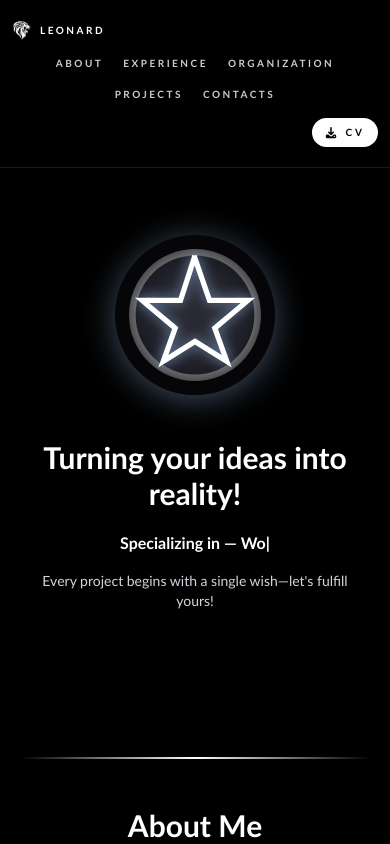
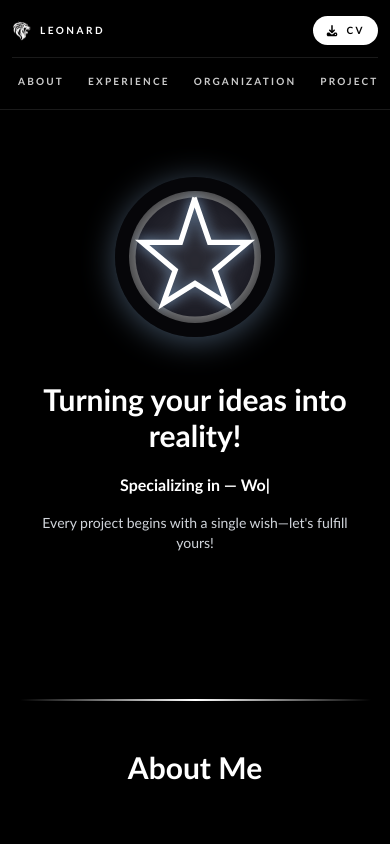
Before and after one commit to LeonArif/Web-Portofolio, a React (Vite) app in the folder Portofolio/: page / in a window 390 px wide. Shown: the top 844 px of the page. Built offline with nearby package versions, Linux system fonts and the light colour scheme.

Commit message:
style: interactive design

```diff
--- a/Portofolio/src/components/Navbar.jsx
+++ b/Portofolio/src/components/Navbar.jsx
@@ -21,21 +21,8 @@ export default function Navbar({ activePath, onNavigate }) {
     }
   }
 
-  return (
-    <header className="sticky top-0 z-50 border-b border-white/10 bg-black/80 backdrop-blur-md">
-      <nav className="mx-auto grid w-full max-w-7xl grid-cols-1 items-center gap-3 px-3 py-5 sm:px-4 md:grid-cols-[1fr_auto_1fr] md:gap-4 md:px-8 lg:px-10">
-        <button
-          type="button"
-          onClick={() => handleNavClick('/')}
-          className="flex items-center gap-2 justify-self-start text-white transition-transform duration-300 hover:scale-[1.02]"
-          aria-label="Go to top"
-        >
-          <img className="h-5 w-5 sm:h-6 sm:w-6" src="/images/navbar/pp.png" alt="Leonard logo" />
-          <span className={navLabelClass}>LEONARD</span>
-        </button>
-
-        <div className="flex flex-wrap items-center justify-center gap-x-3 gap-y-2 justify-self-center md:gap-x-5 lg:gap-x-8">
-          {navItems.map((item) => {
+  const renderNavItems = (buttonClass) => (
+    navItems.map((item) => {
       const isActive = activePath === item.hash
 
       return (
@@ -43,12 +30,61 @@ export default function Navbar({ activePath, onNavigate }) {
           key={item.label}
           type="button"
           onClick={() => handleNavClick(item.hash)}
-                className={`whitespace-nowrap rounded px-1 py-1 ${navLabelClass} text-white underline-animate transition-opacity hover:opacity-100 ${isActive ? 'opacity-100' : 'opacity-80'}`}
+          className={`${buttonClass} ${isActive ? 'opacity-100' : 'opacity-80'}`}
         >
           {item.label}
         </button>
       )
-          })}
+    })
+  )
+
+  return (
+    <header className="sticky top-0 z-50 border-b border-white/10 bg-black/80 backdrop-blur-md">
+      <nav className="mx-auto w-full max-w-7xl px-3 py-4 sm:px-4 md:px-8 lg:px-10">
+        <div className="md:hidden">
+          <div className="flex items-center justify-between gap-3">
+            <button
+              type="button"
+              onClick={() => handleNavClick('/')}
+              className="flex items-center gap-2 text-white transition-transform duration-300 hover:scale-[1.02]"
+              aria-label="Go to top"
+            >
+              <img className="h-5 w-5" src="/images/navbar/pp.png" alt="Leonard logo" />
+              <span className="text-[10px] font-semibold tracking-[0.25em]">LEONARD</span>
+            </button>
+
+            <a
+              href="/doc/CV_Leonard%20Arif%20Sutiono.pdf"
+              download="CV_Leonard_Arif_Sutiono.pdf"
+              className="inline-flex items-center gap-2 rounded-full border border-white/20 bg-white px-3 py-1.5 text-[10px] font-bold tracking-[0.25em] text-black transition-transform duration-300 hover:scale-[1.03] hover:bg-gray-200"
+            >
+              <FontAwesomeIcon icon={faDownload} className="h-3 w-3" />
+              CV
+            </a>
+          </div>
+
+          <div className="mt-3 border-t border-white/10 pt-3">
+            <div className="overflow-x-auto scrollbar-none">
+              <div className="flex w-max min-w-full items-center justify-start gap-4 px-0.5">
+                {renderNavItems('whitespace-nowrap rounded px-1 py-1 text-[10px] font-semibold tracking-[0.22em] text-white underline-animate transition-opacity hover:opacity-100')}
+              </div>
+            </div>
+          </div>
+        </div>
+
+        <div className="hidden items-center md:grid md:grid-cols-[1fr_auto_1fr] md:gap-4">
+          <button
+            type="button"
+            onClick={() => handleNavClick('/')}
+            className="flex items-center gap-2 justify-self-start text-white transition-transform duration-300 hover:scale-[1.02]"
+            aria-label="Go to top"
+          >
+            <img className="h-6 w-6" src="/images/navbar/pp.png" alt="Leonard logo" />
+            <span className={navLabelClass}>LEONARD</span>
+          </button>
+
+          <div className="flex flex-wrap items-center justify-center gap-x-3 gap-y-2 justify-self-center md:gap-x-5 lg:gap-x-8">
+            {renderNavItems(`whitespace-nowrap rounded px-1 py-1 ${navLabelClass} text-white underline-animate transition-opacity hover:opacity-100`)}
           </div>
 
           <a
@@ -59,6 +95,7 @@ export default function Navbar({ activePath, onNavigate }) {
             <FontAwesomeIcon icon={faDownload} className="h-3 w-3" />
             CV
           </a>
+        </div>
       </nav>
     </header>
   )
```
Lines whose indentation alone changed are shown as unchanged.
